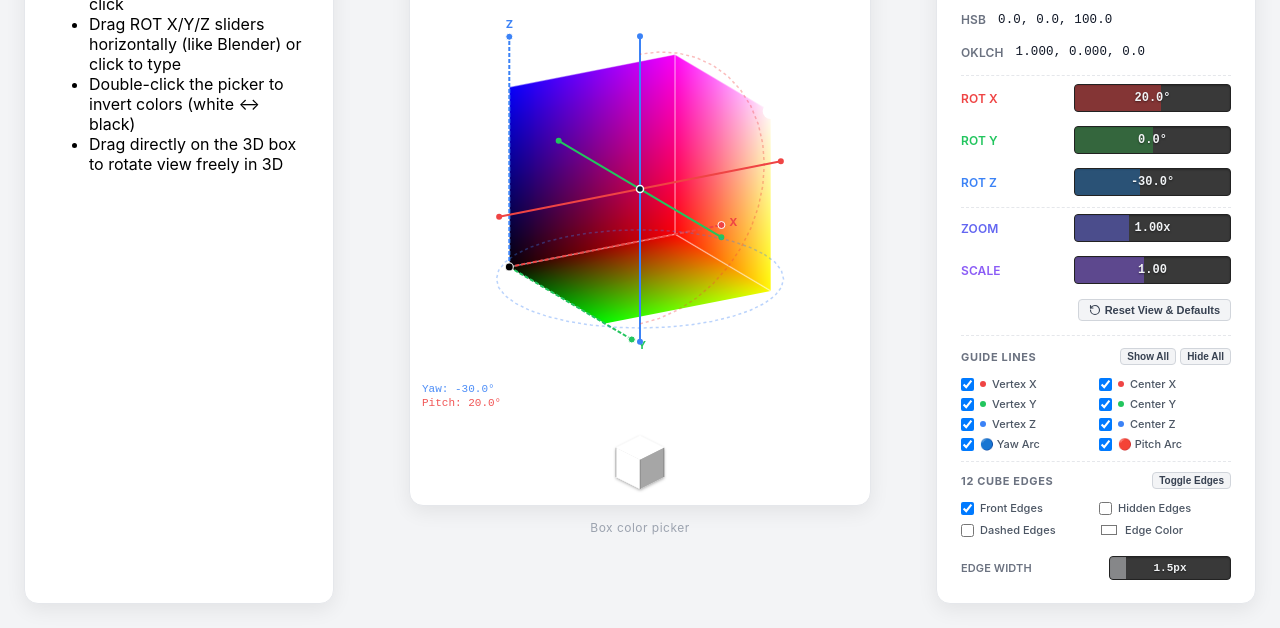
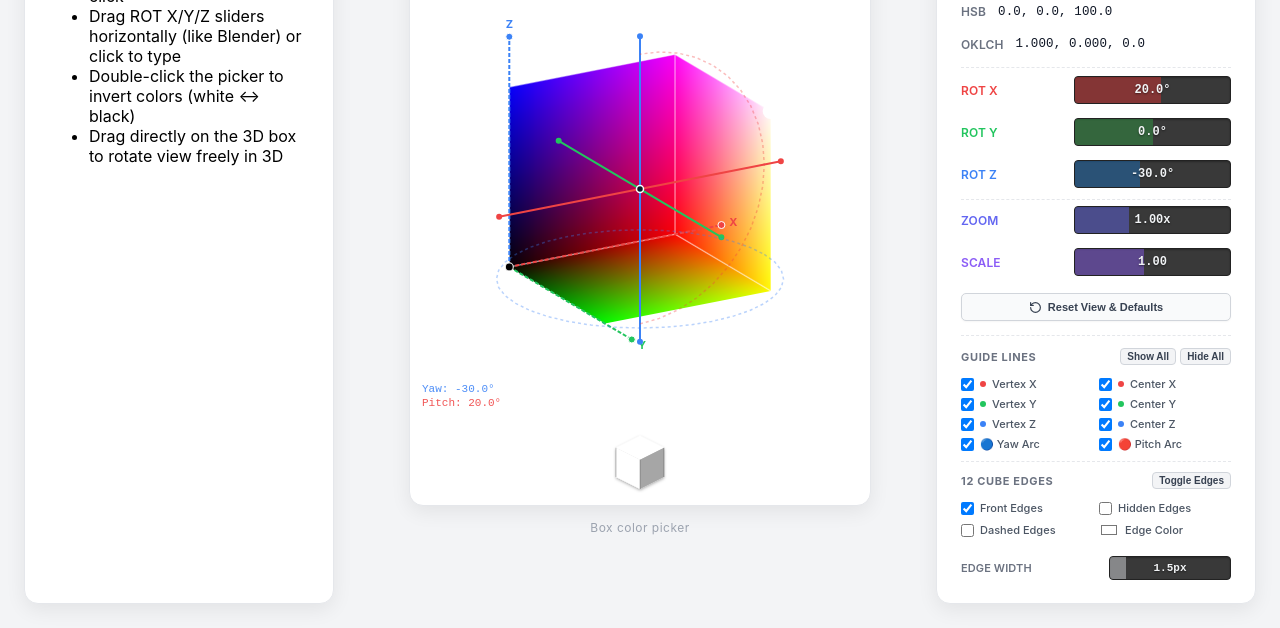
Before and after one commit to connoryang331/color-is-box, a website: page demo/index.html in a window 1280 px wide. Shown: the part 172-800 px from the top of the page. Drawn offline with Linux system fonts and the light colour scheme.

Commit message:
style(demo): move Reset View & Defaults button directly below SCALE slider

```diff
--- a/demo/index.html
+++ b/demo/index.html
@@ -200,10 +200,10 @@
         </div>
       </div>
 
-      <!-- Quick Reset Controls -->
-      <div style="margin-top: 8px; display: flex; justify-content: flex-end;">
-        <button class="btn-mini" id="btn-reset-view" style="padding: 4px 10px; font-size: 11px; font-weight: 600; display: flex; align-items: center; gap: 4px;">
-          <svg viewBox="0 0 24 24" width="12" height="12" fill="none" stroke="currentColor" stroke-width="2.2" stroke-linecap="round" stroke-linejoin="round"><path d="M3 12a9 9 0 1 0 9-9 9.75 9.75 0 0 0-6.74 2.74L3 8"/><path d="M3 3v5h5"/></svg>
+      <!-- Reset Button Row directly under SCALE -->
+      <div style="margin-top: 6px; padding-top: 4px;">
+        <button id="btn-reset-view" style="width: 100%; height: 28px; background: #f9fafb; border: 1px solid #d1d5db; border-radius: 5px; font-size: 11px; font-weight: 600; color: #374151; cursor: pointer; display: flex; align-items: center; justify-content: center; gap: 6px; transition: all 0.15s; box-shadow: 0 1px 2px rgba(0,0,0,0.04);">
+          <svg viewBox="0 0 24 24" width="13" height="13" fill="none" stroke="currentColor" stroke-width="2.2" stroke-linecap="round" stroke-linejoin="round"><path d="M3 12a9 9 0 1 0 9-9 9.75 9.75 0 0 0-6.74 2.74L3 8"/><path d="M3 3v5h5"/></svg>
           Reset View & Defaults
         </button>
       </div>
```
